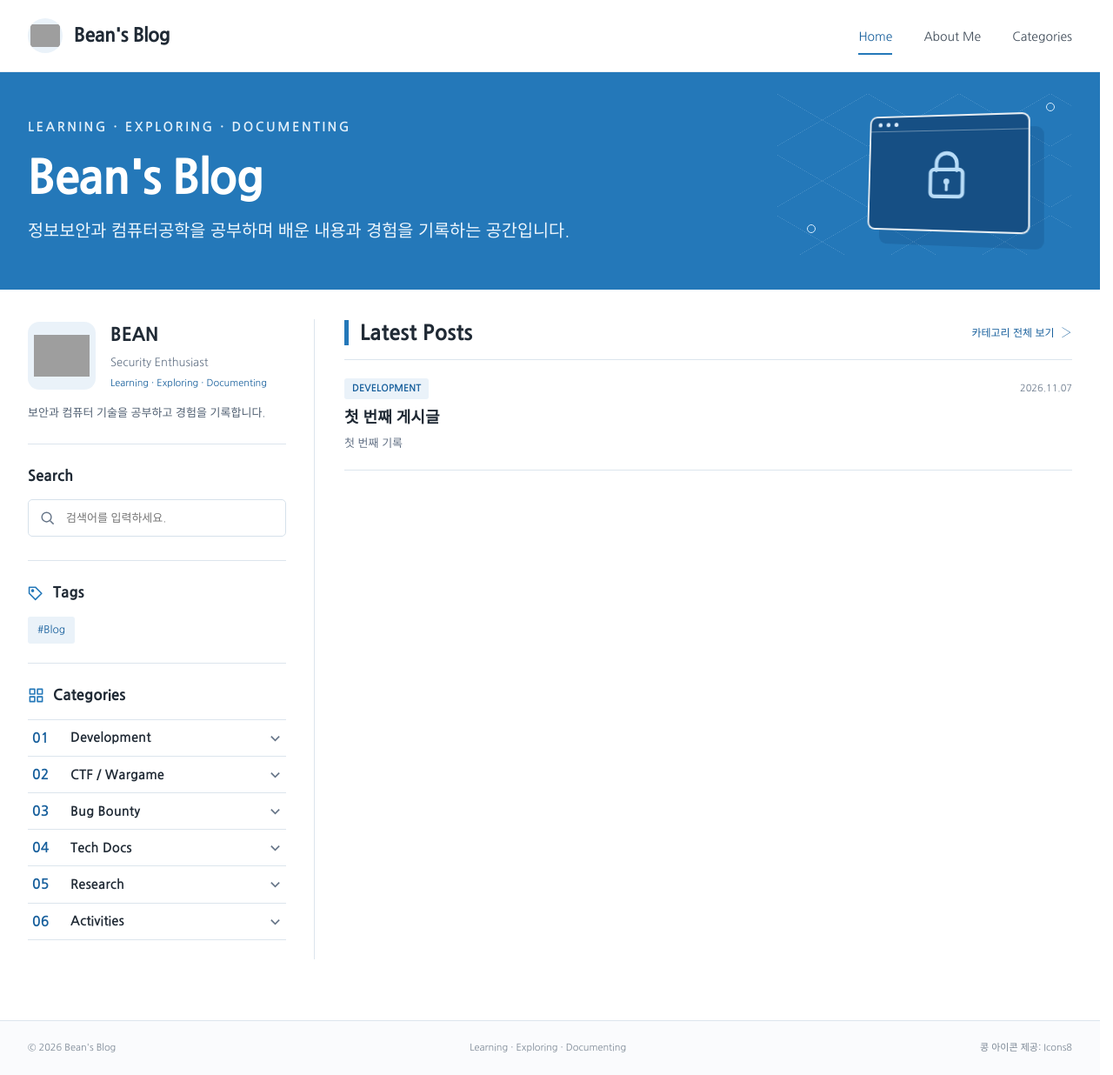
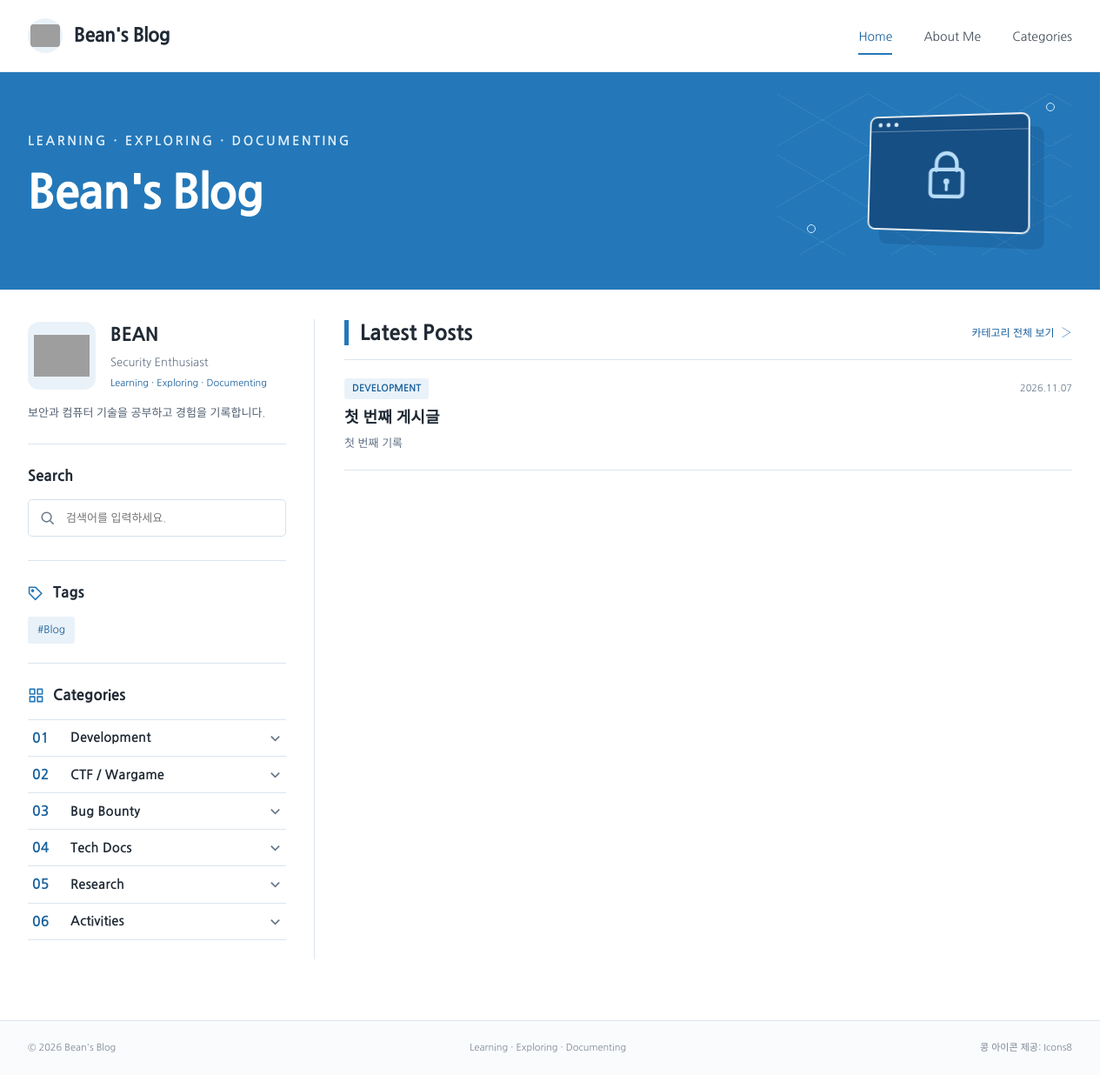
Before and after one commit to BEAN-CMD418/bean-cmd418.github.io, a Jekyll site: the page built from index.md, in a window 1280 px wide and 1236 px high. Shown: the whole window at 87% size. Built offline with Jekyll 4.4.1, drawn with Linux system fonts in a browser that asks for light colours; some web fonts are replaced; grey boxes are pictures that could not be loaded.

Commit message:
Center home hero and remove intro sentence

```diff
--- a/_layouts/default.html
+++ b/_layouts/default.html
@@ -34,7 +34,7 @@
       <div class="hero-copy">
         <p class="hero-kicker">LEARNING · EXPLORING · DOCUMENTING</p>
         <h1>{{ site.title }}</h1>
-        <p>정보보안과 컴퓨터공학을 공부하며 배운 내용과 경험을 기록하는 공간입니다.</p>
+
       </div>
       <div class="hero-art" aria-hidden="true">
         <div class="hero-grid"></div>
```
